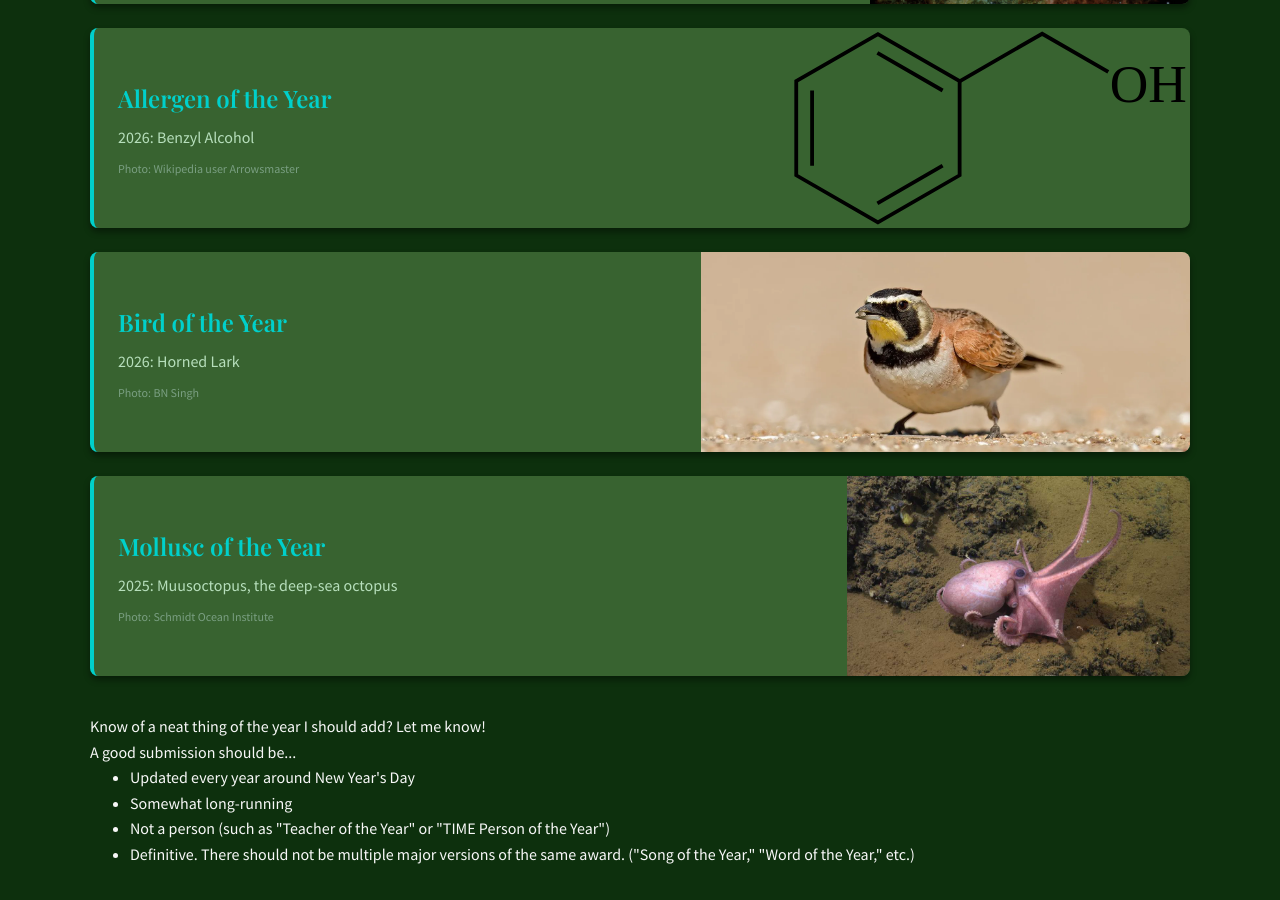
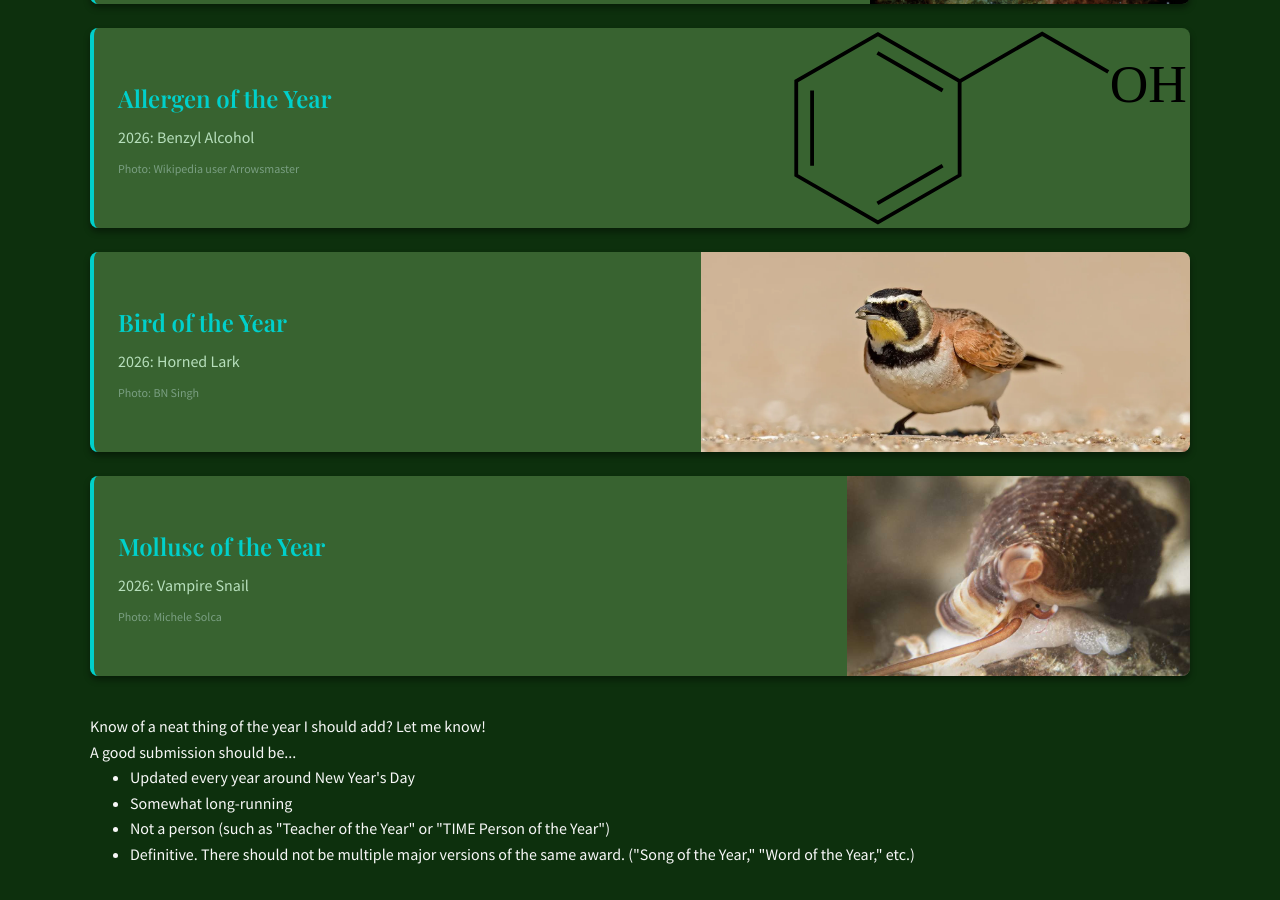
Before and after one commit to prismika/prismika.github.io, a Jekyll site: the page projects/things-of-the-year/index.html, which Jekyll copies as it is, in a window 1280 px wide and 900 px high, scrolled down 2033 px. Built offline with Jekyll 4.4.1, drawn with Linux system fonts in a browser that asks for light colours.

Commit message:
Update mollusc of the year 2026.

```diff
--- a/projects/things-of-the-year/index.html
+++ b/projects/things-of-the-year/index.html
@@ -174,16 +174,16 @@
             <div class="card">
                 <div class="card-content">
                     <h2 class="card-title">
-                        <a href="https://www.unitasmalacologica.org/previous-winners.html" target="_blank" rel="noopener">
+                        <a href="https://www.senckenberg.de/en/press-releases/a-bite-at-the-title-the-vampire-snail-is-the-international-mollusc-of-the-year-2026/" target="_blank" rel="noopener">
                             Mollusc of the Year
                         </a>
                     </h2>
                     <p class="card-description">
-                        2025: Muusoctopus, the deep-sea octopus
+                        2026: Vampire Snail
                     </p>
-                    <p class="card-credit">Photo: Schmidt Ocean Institute</p>
+                    <p class="card-credit">Photo: Michele Solca</p>
                 </div>
-                <img src="images/muusoctopus.jpg" alt="A pink octopus extends its tentacles along the floor of a body of water.">
+                <img src="images/vampire_snail.jpg" alt="A pink octopus extends its tentacles along the floor of a body of water.">
             </div>
         </div>
         <div class="note">
```
Also changed, not shown: projects/things-of-the-year/images/vampire_snail.jpg (added).
